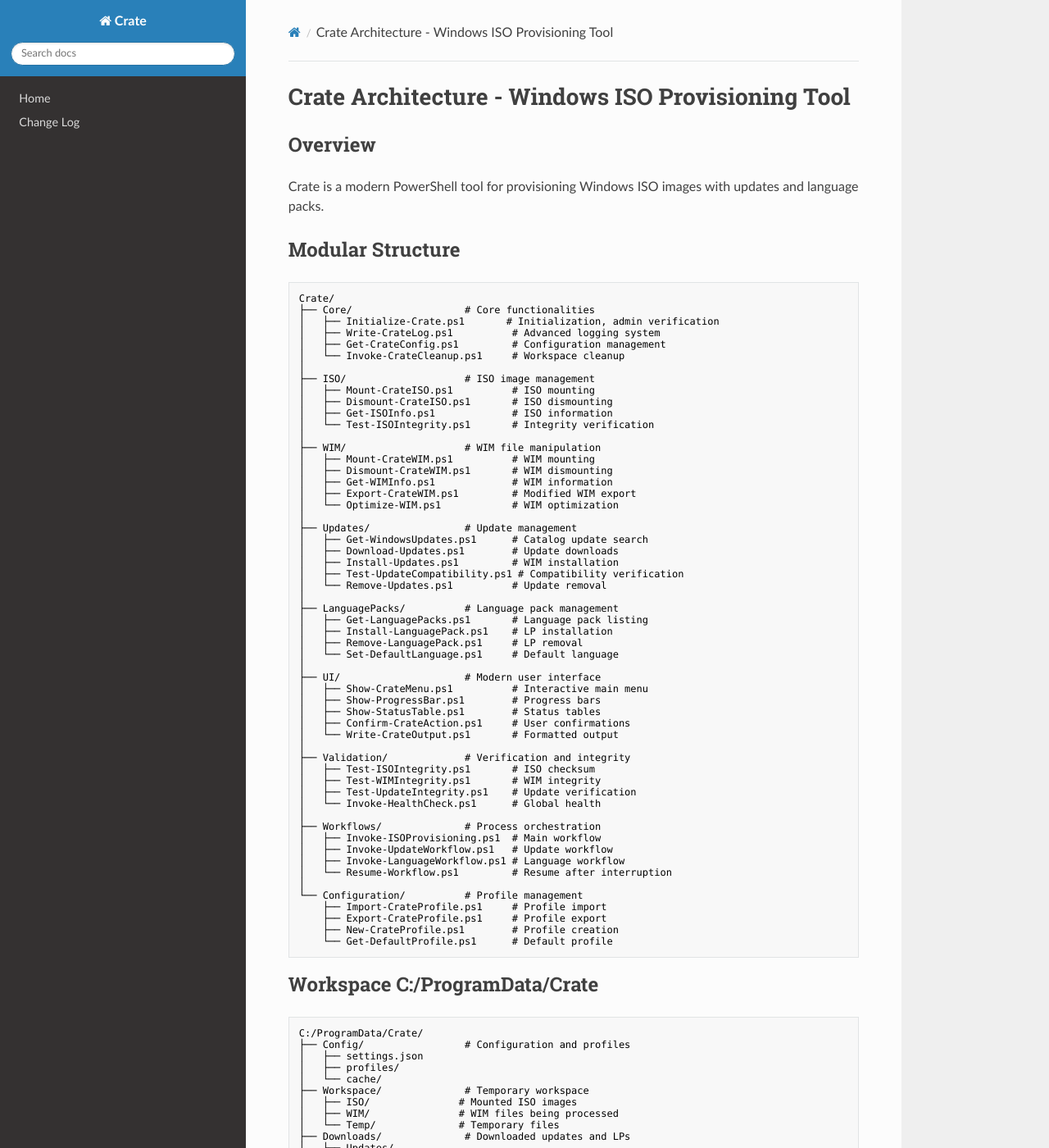
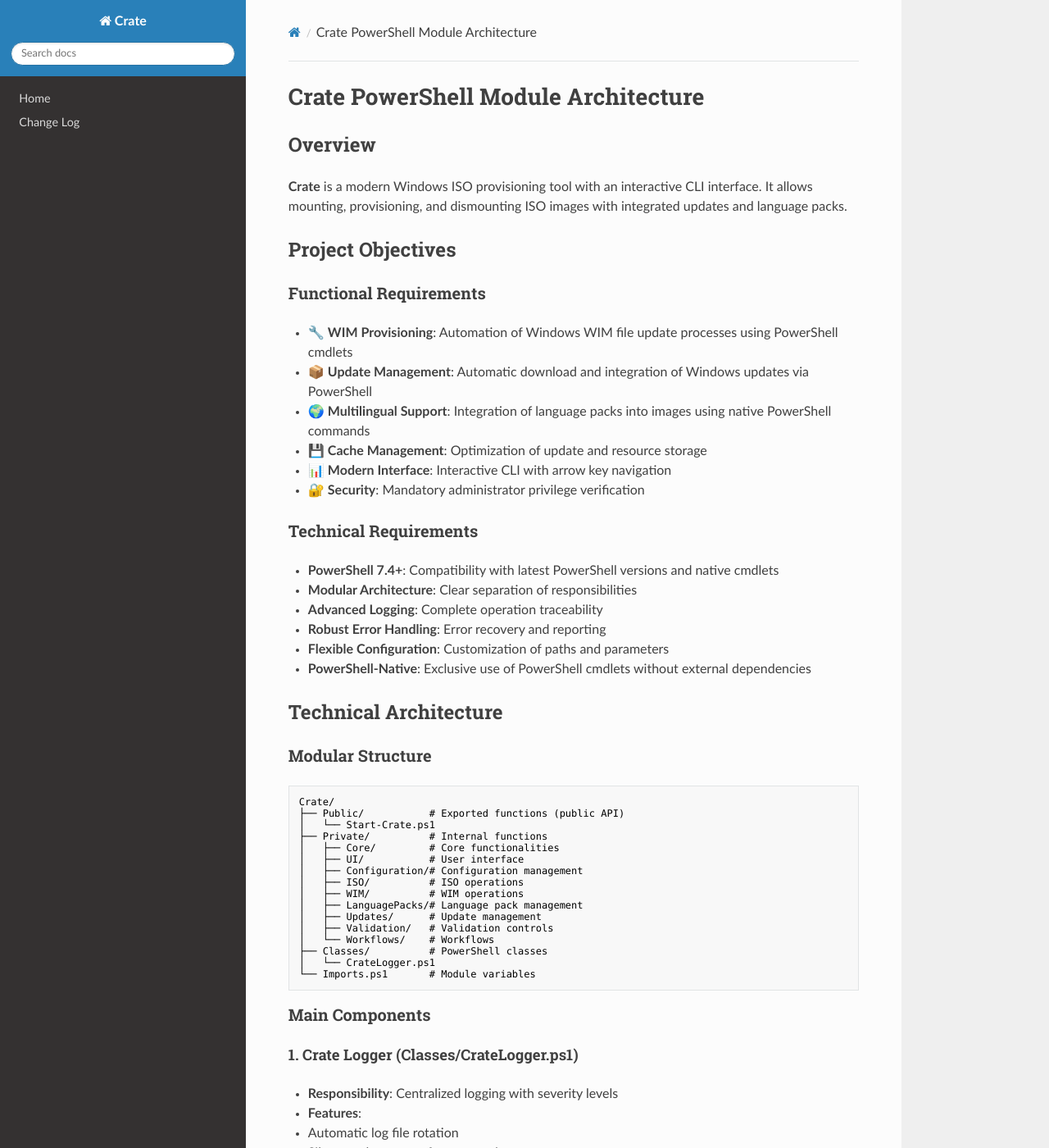
Before and after one commit to mchave3/Crate, an MkDocs documentation site: the page built from docs/Architecture.md, in a window 1280 px wide and 1400 px high. Shown: the whole window at 82% size. Built offline with MkDocs 1.6.1, drawn with Linux system fonts in a browser that asks for light colours; nearby versions of some CDN libraries; some of the changed text lies outside the part shown.

Commit message:
25.6.2.4 - Refactor code structure for improved readability and maintainability

````diff
--- a/docs/Architecture.md
+++ b/docs/Architecture.md
@@ -1,116 +1,267 @@
-# Crate Architecture - Windows ISO Provisioning Tool
+# Crate PowerShell Module Architecture
 
 ## Overview
 
-Crate is a modern PowerShell tool for provisioning Windows ISO images with updates and language packs.
+**Crate** is a modern Windows ISO provisioning tool with an interactive CLI interface. It allows mounting, provisioning, and dismounting ISO images with integrated updates and language packs.
 
-## Modular Structure
+## Project Objectives
+
+### Functional Requirements
+
+- 🔧 **WIM Provisioning**: Automation of Windows WIM file update processes using PowerShell cmdlets
+- 📦 **Update Management**: Automatic download and integration of Windows updates via PowerShell
+- 🌍 **Multilingual Support**: Integration of language packs into images using native PowerShell commands
+- 💾 **Cache Management**: Optimization of update and resource storage
+- 📊 **Modern Interface**: Interactive CLI with arrow key navigation
+- 🔐 **Security**: Mandatory administrator privilege verification
+
+### Technical Requirements
+
+- **PowerShell 7.4+**: Compatibility with latest PowerShell versions and native cmdlets
+- **Modular Architecture**: Clear separation of responsibilities
+- **Advanced Logging**: Complete operation traceability
+- **Robust Error Handling**: Error recovery and reporting
+- **Flexible Configuration**: Customization of paths and parameters
+- **PowerShell-Native**: Exclusive use of PowerShell cmdlets without external dependencies
+
+## Technical Architecture
+
+### Modular Structure
 
 ```text
 Crate/
-├── Core/                   # Core functionalities
-│   ├── Initialize-Crate.ps1       # Initialization, admin verification
-│   ├── Write-CrateLog.ps1          # Advanced logging system
-│   ├── Get-CrateConfig.ps1         # Configuration management
-│   └── Invoke-CrateCleanup.ps1     # Workspace cleanup
-│
-├── ISO/                    # ISO image management
-│   ├── Mount-CrateISO.ps1          # ISO mounting
-│   ├── Dismount-CrateISO.ps1       # ISO dismounting
-│   ├── Get-ISOInfo.ps1             # ISO information
-│   └── Test-ISOIntegrity.ps1       # Integrity verification
-│
-├── WIM/                    # WIM file manipulation
-│   ├── Mount-CrateWIM.ps1          # WIM mounting
-│   ├── Dismount-CrateWIM.ps1       # WIM dismounting
-│   ├── Get-WIMInfo.ps1             # WIM information
-│   ├── Export-CrateWIM.ps1         # Modified WIM export
-│   └── Optimize-WIM.ps1            # WIM optimization
-│
-├── Updates/                # Update management
-│   ├── Get-WindowsUpdates.ps1      # Catalog update search
-│   ├── Download-Updates.ps1        # Update downloads
-│   ├── Install-Updates.ps1         # WIM installation
-│   ├── Test-UpdateCompatibility.ps1 # Compatibility verification
-│   └── Remove-Updates.ps1          # Update removal
-│
-├── LanguagePacks/          # Language pack management
-│   ├── Get-LanguagePacks.ps1       # Language pack listing
-│   ├── Install-LanguagePack.ps1    # LP installation
-│   ├── Remove-LanguagePack.ps1     # LP removal
-│   └── Set-DefaultLanguage.ps1     # Default language
-│
-├── UI/                     # Modern user interface
-│   ├── Show-CrateMenu.ps1          # Interactive main menu
-│   ├── Show-ProgressBar.ps1        # Progress bars
-│   ├── Show-StatusTable.ps1        # Status tables
-│   ├── Confirm-CrateAction.ps1     # User confirmations
-│   └── Write-CrateOutput.ps1       # Formatted output
-│
-├── Validation/             # Verification and integrity
-│   ├── Test-ISOIntegrity.ps1       # ISO checksum
-│   ├── Test-WIMIntegrity.ps1       # WIM integrity
-│   ├── Test-UpdateIntegrity.ps1    # Update verification
-│   └── Invoke-HealthCheck.ps1      # Global health
-│
-├── Workflows/              # Process orchestration
-│   ├── Invoke-ISOProvisioning.ps1  # Main workflow
-│   ├── Invoke-UpdateWorkflow.ps1   # Update workflow
-│   ├── Invoke-LanguageWorkflow.ps1 # Language workflow
-│   └── Resume-Workflow.ps1         # Resume after interruption
-│
-└── Configuration/          # Profile management
-    ├── Import-CrateProfile.ps1     # Profile import
-    ├── Export-CrateProfile.ps1     # Profile export
-    ├── New-CrateProfile.ps1        # Profile creation
-    └── Get-DefaultProfile.ps1      # Default profile
+├── Public/           # Exported functions (public API)
+│   └── Start-Crate.ps1
+├── Private/          # Internal functions
+│   ├── Core/         # Core functionalities
+│   ├── UI/           # User interface
+│   ├── Configuration/# Configuration management
+│   ├── ISO/          # ISO operations
+│   ├── WIM/          # WIM operations
+│   ├── LanguagePacks/# Language pack management
+│   ├── Updates/      # Update management
+│   ├── Validation/   # Validation controls
+│   └── Workflows/    # Workflows
+├── Classes/          # PowerShell classes
+│   └── CrateLogger.ps1
+└── Imports.ps1       # Module variables
 ```
 
-## Workspace C:/ProgramData/Crate
+### Main Components
+
+#### 1. **Crate Logger (Classes/CrateLogger.ps1)**
+
+- **Responsibility**: Centralized logging with severity levels
+- **Features**:
+  - Automatic log file rotation
+  - Silent mode support for automation
+  - Timestamp formatting and caller tracking
+  - Methods: Write(), StartOperation(), EndOperation(), Progress()
+
+#### 2. **Core Engine (Private/Core/)**
+
+- **Initialize-Crate**: Main entry point, environment validation
+- **Start-CrateCLI**: Main interactive CLI interface
+- **Get-CrateVersion**: Version management and update checking
+- **Test-CrateModuleUpdate**: Automatic module update control
+
+#### 3. **PowerShell WIM Operations (Private/WIM/)**
+
+- **Mount-WimImage**: PowerShell-based WIM mounting using native cmdlets
+- **Add-WindowsUpdate**: Integration of updates using PowerShell modules
+- **Add-LanguagePack**: Language pack addition via PowerShell
+- **Dismount-WimImage**: Clean dismounting and saving operations
+
+#### 4. **User Interface (Private/UI/)**
+
+- **Show-CrateMenu**: Interactive menu with keyboard navigation
+- **Show-CrateLogo**: ASCII art branding
+- **Show-CrateFooter**: Version information and credits
+- **Write-CenteredHost**: Centered display utility
+
+### Configuration Management (Private/Configuration/)**
+
+- **Set-CrateConsoleSize**: Console size optimization (100x50)
+- **Restore-CrateConsoleSize**: Original settings restoration
+
+### PowerShell-Native Approach
+
+**Crate exclusively uses PowerShell cmdlets and modules**, avoiding external dependencies like DISM.exe. This approach provides:
+
+#### Key PowerShell Modules Used
+
+- **DISM PowerShell Module**: `Mount-WindowsImage`, `Dismount-WindowsImage`, `Add-WindowsPackage`
+- **Windows Update Module**: `Get-WindowsUpdate`, `Install-WindowsUpdate`
+- **Storage Module**: `Mount-DiskImage`, `Dismount-DiskImage`
+- **Archive Module**: `Expand-Archive`, `Compress-Archive`
+
+#### Benefits of PowerShell-Only Approach
+
+- ✅ **Better Error Handling**: Native PowerShell exception management
+- ✅ **Consistent Logging**: Integrated with PowerShell pipeline and logging
+- ✅ **Cross-Platform Potential**: Future compatibility with PowerShell Core
+- ✅ **No External Dependencies**: Eliminates DISM.exe path issues
+- ✅ **Object-Oriented**: Rich PowerShell objects instead of text parsing
+- ✅ **Pipeline Integration**: Native PowerShell workflow support
+
+#### Example PowerShell Workflow
+
+```powershell
+# Mount WIM using PowerShell
+$MountPath = "C:\Mount"
+Mount-WindowsImage -ImagePath "install.wim" -Index 1 -Path $MountPath
+
+# Add updates using PowerShell
+Get-ChildItem "Updates\*.msu" | ForEach-Object {
+    Add-WindowsPackage -Path $MountPath -PackagePath $_.FullName
+}
+
+# Add language packs
+Add-WindowsCapability -Path $MountPath -Name "Language.Basic~~~fr-FR~0.0.1.0"
+
+# Dismount and save
+Dismount-WindowsImage -Path $MountPath -Save
+```
+
+### Data Flow and Workflows
+
+#### Initialization Workflow
+
+```mermaid
+graph TD
+    A[Start-Crate] --> B[Admin Privileges Verification]
+    B --> C[PowerShell 7.4+ Validation]
+    C --> D[Initialize-Crate]
+    D --> E[Logger Configuration]
+    E --> F[Workspace Structure Creation]
+    F --> G[Environment Validation]
+    G --> H[Default Configuration]
+    H --> I[Start-CrateCLI]
+```
+
+#### WIM Provisioning Workflow
+
+```mermaid
+graph TD
+    A[WIM Master Selection] --> B[Mount-WindowsImage PowerShell]
+    B --> C[Get-WindowsUpdate Download]
+    C --> D[Add-WindowsPackage Integration]
+    D --> E[Add-WindowsCapability Language Packs]
+    E --> F[Test-WindowsImage Validation]
+    F --> G[Dismount-WindowsImage Save]
+```
+
+### Workspace
+
+Default workspace folder structure:
 
 ```text
-C:/ProgramData/Crate/
-├── Config/                 # Configuration and profiles
-│   ├── settings.json
-│   ├── profiles/
-│   └── cache/
-├── Workspace/              # Temporary workspace
-│   ├── ISO/               # Mounted ISO images
-│   ├── WIM/               # WIM files being processed
-│   └── Temp/              # Temporary files
-├── Downloads/              # Downloaded updates and LPs
-│   ├── Updates/
-│   └── LanguagePacks/
-├── Logs/                   # Detailed logs
-└── Backup/                 # Backups for rollback
+C:\ProgramData\Crate\
+├── Config/
+│   ├── profiles/      # Configuration profiles
+│   ├── cache/         # Configuration cache
+│   └── settings.json  # Main configuration
+├── Workspace/
+│   ├── ISO/           # Mounted ISO images
+│   ├── WIM/           # Working WIM files
+│   └── Temp/          # Temporary files
+├── Downloads/
+│   ├── Updates/       # Windows updates
+│   └── LanguagePacks/ # Language packs
+├── Backup/            # Backups
+└── Logs/              # Log files
+    └── Crate.log
 ```
 
-## Main Workflow
+### System Configuration
 
-1. **Initialization**
-   - Admin verification
-   - Workspace creation
-   - Configuration loading
+#### Technical Prerequisites
 
-2. **Preparation**
-   - Source ISO mounting
-   - WIM extraction
-   - Content analysis
+- **OS**: Windows 10/11 or Windows Server 2016+
+- **PowerShell**: Version 7.4 or higher
+- **Privileges**: Administrator required
+- **Disk Space**: Minimum 10 GB available
+- **PowerShell Modules**: Windows Update and DISM PowerShell modules
+- **Native Dependencies**: No external tools required (DISM-free approach)
 
-3. **Provisioning**
-   - WIM mounting
-   - Updates/LP installation
-   - Verifications
+#### Global Variables
 
-4. **Finalization**
-   - WIM dismounting
-   - Final ISO creation
-   - Cleanup
+```powershell
+$Script:CrateLogger      # Global logger instance
+$Script:CrateWorkspace   # Current workspace path
+$Script:CrateInitialized # Initialization state
+$Script:CrateVersion     # Current module version
+```
 
-## Technologies
+## Extensibility and Maintenance
 
-- **PowerShell 7.4+**
-- **DISM** (Deployment Image Servicing and Management)
-- **Spectre.Console** for interface
-- **Windows Update Catalog API**
-- **JSON** for configuration
+### Extension Points
+
+1. **New workflows**: Addition in `Private/Workflows/`
+2. **Update sources**: Extension `Private/Updates/` using PowerShell modules
+3. **Image formats**: Support for new formats in `Private/ISO/` with native cmdlets
+4. **Validation methods**: Addition of controls `Private/Validation/` using PowerShell testing
+
+### Modularity
+
+- Each component is independent and testable
+- Clear interfaces between layers
+- Dependency injection via script variables
+- Strict Public/Private separation
+
+### Error Handling
+
+- **Try-Catch** systematic in all critical functions
+- **Automatic logging** of errors with stack trace
+- **Automatic rollback** in case of operation failure
+- **Pre-validation** before any destructive operation
+
+## Security and Best Practices
+
+### Security
+
+- ✅ Mandatory administrator privilege verification
+- ✅ Input path and parameter validation
+- ✅ Operation isolation in dedicated workspaces
+- ✅ Complete logging for audit and traceability
+
+### Performance
+
+- 📈 Smart caching of downloaded resources
+- 📈 Parallel processing of long operations
+- 📈 Memory optimization for large WIM files
+- 📈 Automatic cleanup of temporary files
+
+### Maintainability
+
+- 📚 Complete function documentation
+- 🧪 Unit tests with Pester
+- 🔧 Automated build with InvokeBuild
+- 📝 Documentation generation with platyPS
+
+## Roadmap and Future Evolution
+
+### Features to Implement
+
+- [ ] **Complete WIM provisioning workflow using PowerShell cmdlets**
+- [ ] **Advanced configuration interface**
+- [ ] **Automatic update management with PowerShell Update modules**
+- [ ] **Custom driver support via PowerShell**
+- [ ] **Predefined configuration templates**
+- [ ] **Optional web interface**
+- [ ] **PowerShell DSC support**
+
+### Technical Improvements
+
+- [ ] **Complete integration tests**
+- [ ] **Operation parallelization**
+- [ ] **Multi-tenancy support**
+- [ ] **Optional REST API**
+- [ ] **Docker packaging**
+
+---
+
+**Author**: Mickaël CHAVE
+**Version**: 25.5.26.1
+**Repository**: <https://github.com/mchave3/Crate>
+**License**: MIT
````
Also changed, not shown: README.md (+0 -177 lines), 16 other files.
